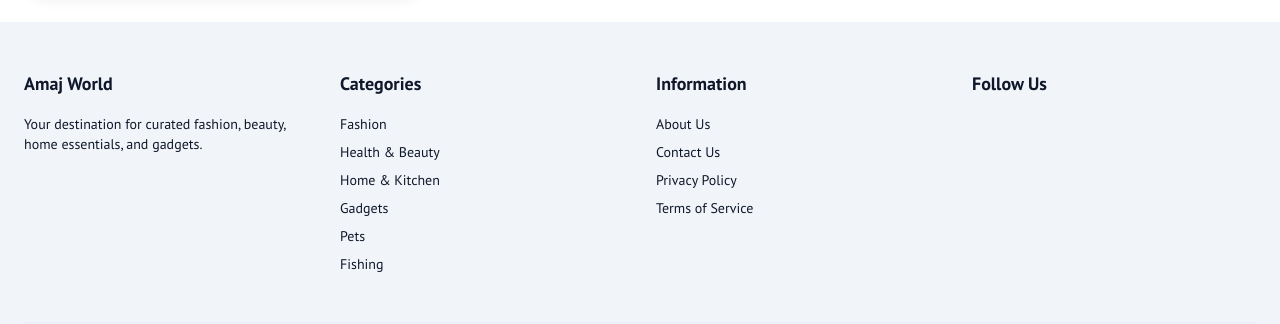
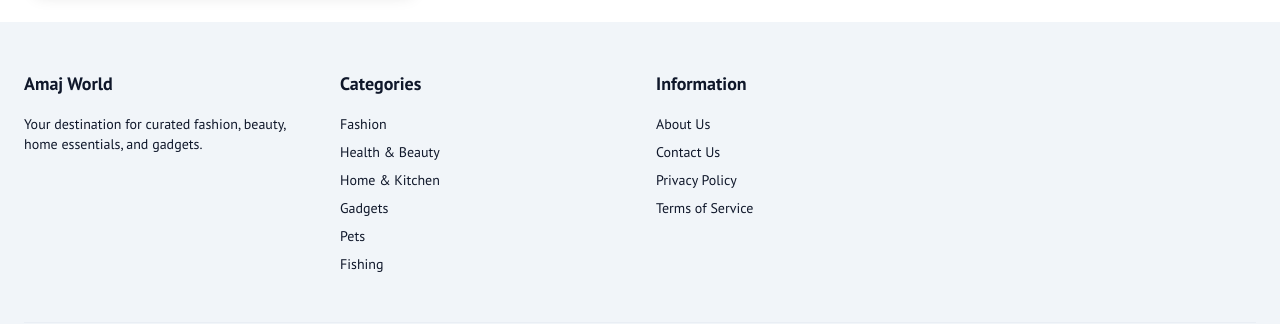
Before and after one commit to amajworld/amaj-world-project, a Next.js app: page / in a window 1280 px wide. Shown: the part 1708-2032 px from the top of the page. Built offline with nearby package versions, Linux system fonts and the light colour scheme.

Commit message:
1 ঘনআট হয়ে গেল এই একই সমস্যা নিয়ে সমাধানের চেস্টা করছ কিন্তু পারছনা আসলে

```diff
--- a/package.json
+++ b/package.json
@@ -1,3 +1,4 @@
+
 {
   "name": "nextn",
   "version": "0.1.0",
@@ -38,7 +39,6 @@
     "react-day-picker": "^8.10.1",
     "react-dom": "^18.3.1",
     "react-hook-form": "^7.51.5",
-    "react-string-replace": "^1.1.1",
     "tailwind-merge": "^2.3.0",
     "tailwindcss-animate": "^1.0.7"
   },
--- a/src/app/layout.tsx
+++ b/src/app/layout.tsx
@@ -2,10 +2,8 @@
 import type { Metadata } from "next";
 import { PT_Sans } from "next/font/google";
 import "./globals.css";
-import dynamic from "next/dynamic";
-
-const SiteHeader = dynamic(() => import("@/components/SiteHeader"), { ssr: false });
-const SiteFooter = dynamic(() => import("@/components/SiteFooter"), { ssr: false });
+import SiteHeader from "@/components/SiteHeader";
+import SiteFooter from "@/components/SiteFooter";
 
 
 const ptSans = PT_Sans({
@@ -19,7 +17,7 @@ export const metadata: Metadata = {
   description: "Amazon World – Rebuilding a better experience!",
 };
 
-export default async function RootLayout({
+export default function RootLayout({
   children,
 }: Readonly<{
   children: React.ReactNode;
--- a/src/components/SiteFooter.tsx
+++ b/src/components/SiteFooter.tsx
@@ -22,8 +22,10 @@ const SiteFooter = () => {
   const [menuData, setMenuData] = useState<MenuItem[]>([]);
   const [settings, setSettings] = useState<SiteSettings | null>(null);
   const [socialLinks, setSocialLinks] = useState<SocialLink[]>([]);
+  const [isClient, setIsClient] = useState(false);
 
   useEffect(() => {
+    setIsClient(true);
     const fetchFooterData = async () => {
       try {
         const menuDoc = await getDocument<{data: MenuItem[]}>('site-data', 'menu');
@@ -55,9 +57,9 @@ const SiteFooter = () => {
           </div>
 
           {/* Categories */}
+          {isClient && menuData.length > 0 && (
             <div>
               <h3 className="text-lg font-semibold mb-4">Categories</h3>
-            {menuData.length > 0 && (
               <ul className="space-y-2 text-sm">
                 {menuData.map((item) =>
                   item.href !== '/' ? (
@@ -69,8 +71,8 @@ const SiteFooter = () => {
                   ) : null
                 )}
               </ul>
+            </div>
           )}
-          </div>
 
           {/* Information */}
           <div>
@@ -84,9 +86,9 @@ const SiteFooter = () => {
           </div>
 
           {/* Social Media */}
+          {isClient && socialLinks.length > 0 && (
             <div>
               <h3 className="text-lg font-semibold mb-4">Follow Us</h3>
-             {socialLinks.length > 0 && (
               <div className="flex space-x-4">
                   {socialLinks.map(link => {
                       const IconComponent = iconComponents[link.platform];
@@ -97,8 +99,8 @@ const SiteFooter = () => {
                       ) : null;
                   })}
               </div>
+            </div>
           )}
-          </div>
         </div>
 
         <div className="mt-12 pt-8 border-t border-border/50 text-center text-sm">
--- a/src/components/SiteHeader.tsx
+++ b/src/components/SiteHeader.tsx
@@ -28,8 +28,10 @@ const SiteHeader = () => {
   const [isSheetOpen, setSheetOpen] = useState(false);
   const [menuData, setMenuData] = useState<MenuItem[]>([]);
   const [settings, setSettings] = useState<SiteSettings | null>(null);
+  const [isClient, setIsClient] = useState(false);
 
   useEffect(() => {
+    setIsClient(true);
     const fetchHeaderData = async () => {
       try {
         const menuDoc = await getDocument<{data: MenuItem[]}>('site-data', 'menu');
@@ -49,9 +51,9 @@ const SiteHeader = () => {
       <div className="container mx-auto flex h-16 items-center justify-between">
         <div className="flex items-center gap-6">
           {/* Mobile Menu */}
-          <div className="md:hidden">
-             { menuData.length > 0 && (
-                <Sheet open={isSheetOpen} onOpenChange={setSheetOpen}>
+          {isClient && menuData.length > 0 && (
+            <div className="md:hidden">
+              <Sheet open={isSheetOpen} onOpenChange={setSheetOpen}>
                 <SheetTrigger asChild>
                     <Button variant="outline" size="icon">
                     <MenuIcon className="h-6 w-6" />
@@ -83,17 +85,17 @@ const SiteHeader = () => {
                     )}
                     </nav>
                 </SheetContent>
-                </Sheet>
-             ) }
-          </div>
+              </Sheet>
+            </div>
+          )}
 
           <Link href="/" className="flex items-center gap-2 text-2xl font-bold text-primary whitespace-nowrap">
              {settings?.logoUrl && <Image src={settings.logoUrl} alt={settings.siteName || 'Logo'} width={32} height={32} className="h-8 w-8" />}
-            {settings?.siteName || 'Amaj World'}
+            <span>{settings?.siteName || 'Amaj World'}</span>
           </Link>
 
           {/* Desktop Menu */}
-           { menuData.length > 0 && (
+          { isClient && menuData.length > 0 && (
             <nav className="hidden md:flex items-center">
                 <ul className="flex items-center space-x-2">
                 {menuData.map((item) =>
```
Also changed, not shown: 1 other file (tests, documents, lock files or other folders). Lines whose indentation alone changed are shown as unchanged.
